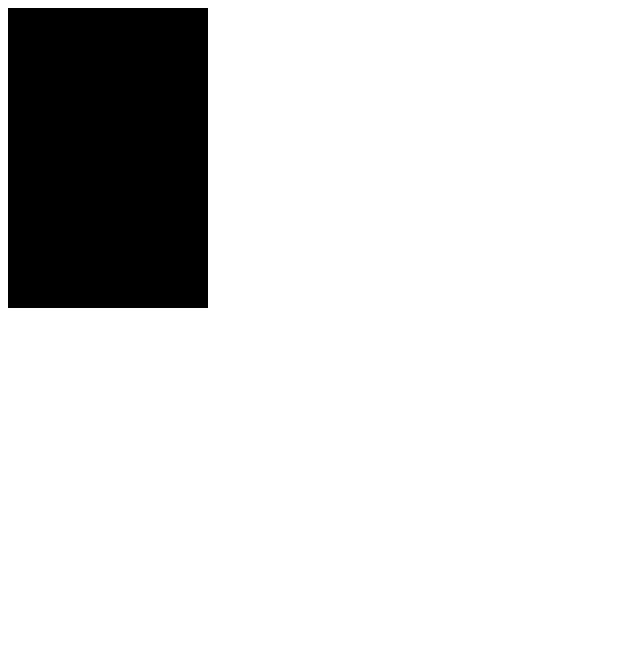
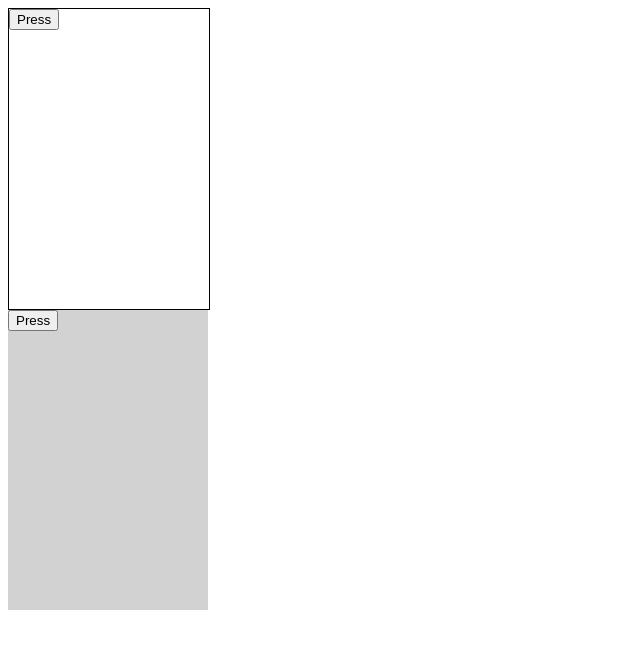
Before and after one commit to pavlkod/react-typescript, a React (Create React App) app: page / in a window 1280 px wide. Shown: the top 648 px of the page, without its empty margins (0-640 px from the left). Built offline with nearby package versions, Linux system fonts and the light colour scheme.

Commit message:
add FC type and enum

```diff
--- a/src/App.tsx
+++ b/src/App.tsx
@@ -1,10 +1,15 @@
 import React from 'react';
-import Card from './components/Card';
+import Card, { CardVariant } from './components/Card';
 
 function App() {
   return (
     <div className="App">
-      <Card width="200px" height="300px"/>
+      <Card width="200px" height="300px" variant={CardVariant.outlined}>
+        <button>Press</button>
+      </Card>
+      <Card width="200px" height="300px" variant={CardVariant.primary}>
+        <button>Press</button>
+      </Card>
     </div>
   );
 }
--- a/src/components/Card.tsx
+++ b/src/components/Card.tsx
@@ -1,13 +1,25 @@
-import React from 'react'
+import { FC } from 'react'
+
+export const enum CardVariant{
+    outlined = 'outlined',
+    primary = 'primary'
+}
 
 interface CardProps{
     width: string,
-    height: string
+    height: string,
+    variant: CardVariant
 }
 
-const Card = (props: CardProps) => {
+const Card:FC<CardProps> = (props) => {
     return (
-        <div style={{width:props.width, height: props.height, background: '#000'}}></div>
+        <div style={{
+            width: props.width, height: props.height,
+            border: props.variant === CardVariant.outlined ? '1px solid #000' : 'none',
+            background: props.variant === CardVariant.primary ? '#d2d2d2' : 'none'
+        }}>
+            {props.children}
+        </div>
     )
 }
 
```
